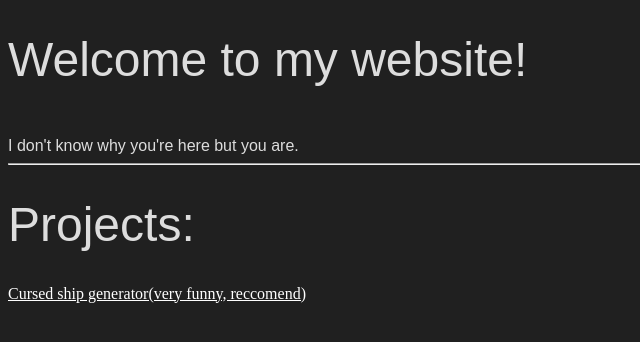
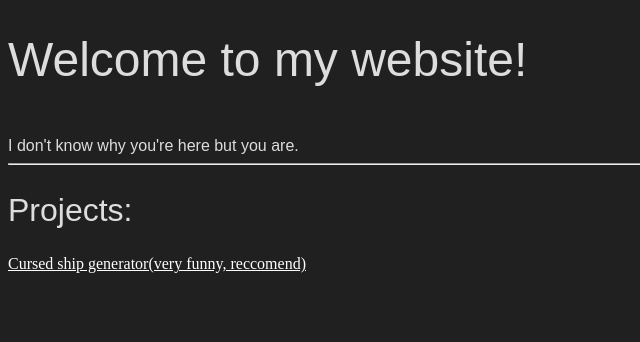
Before and after one commit to NextLevel-457/NextLevel-457.github.io, a plain HTML site: page index.html in a window 1280 px wide. Shown: the whole page, without its empty margins (0-640 px from the left). Drawn offline with Linux system fonts and the light colour scheme.

Commit message:
Update index.html

```diff
--- a/index.html
+++ b/index.html
@@ -9,7 +9,7 @@
 <br>
 <label>I don't know why you're here but you are.</label>
 <hr>
-<h1>Projects:</h1>
+<h2>Projects:</h2>
 <a href="https://nextlevel-457.github.io/Cursed-Ship-Generator/">Cursed ship generator(very funny, reccomend)</a>
 
 </body>
```
